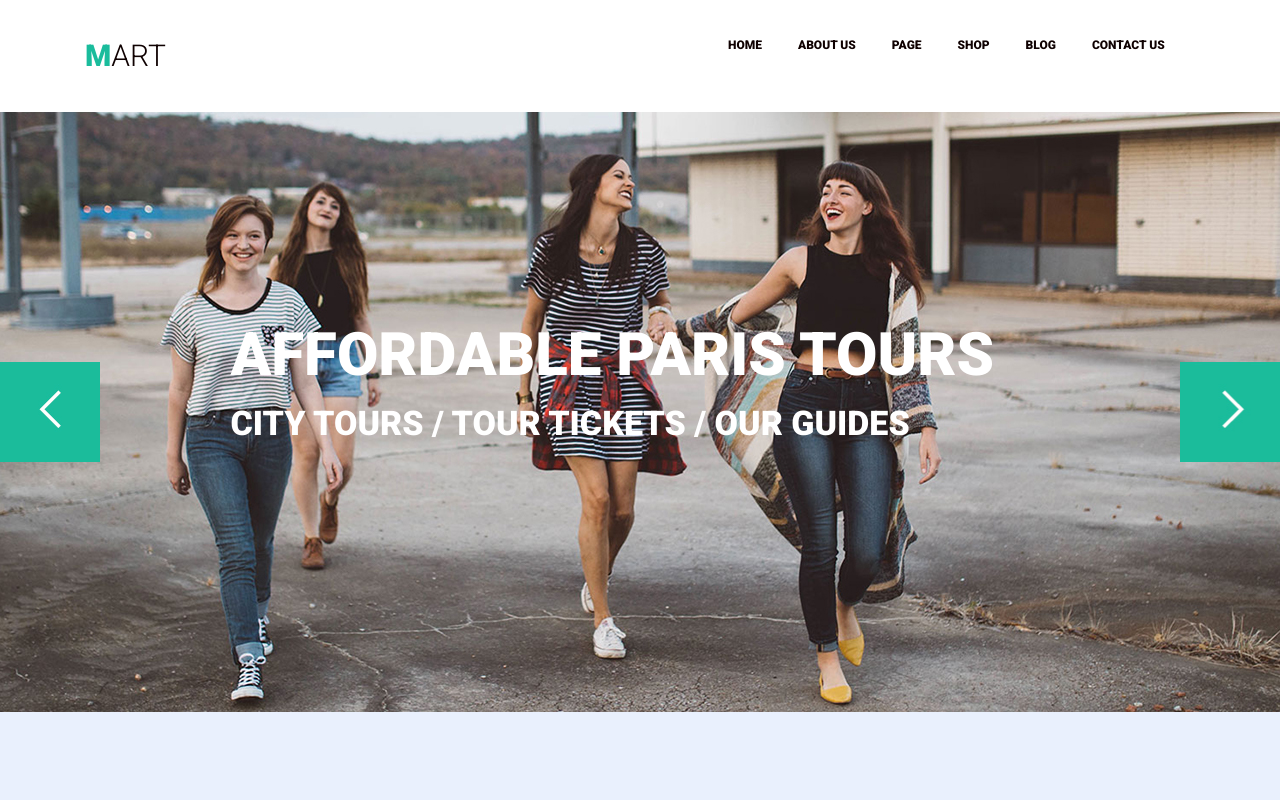
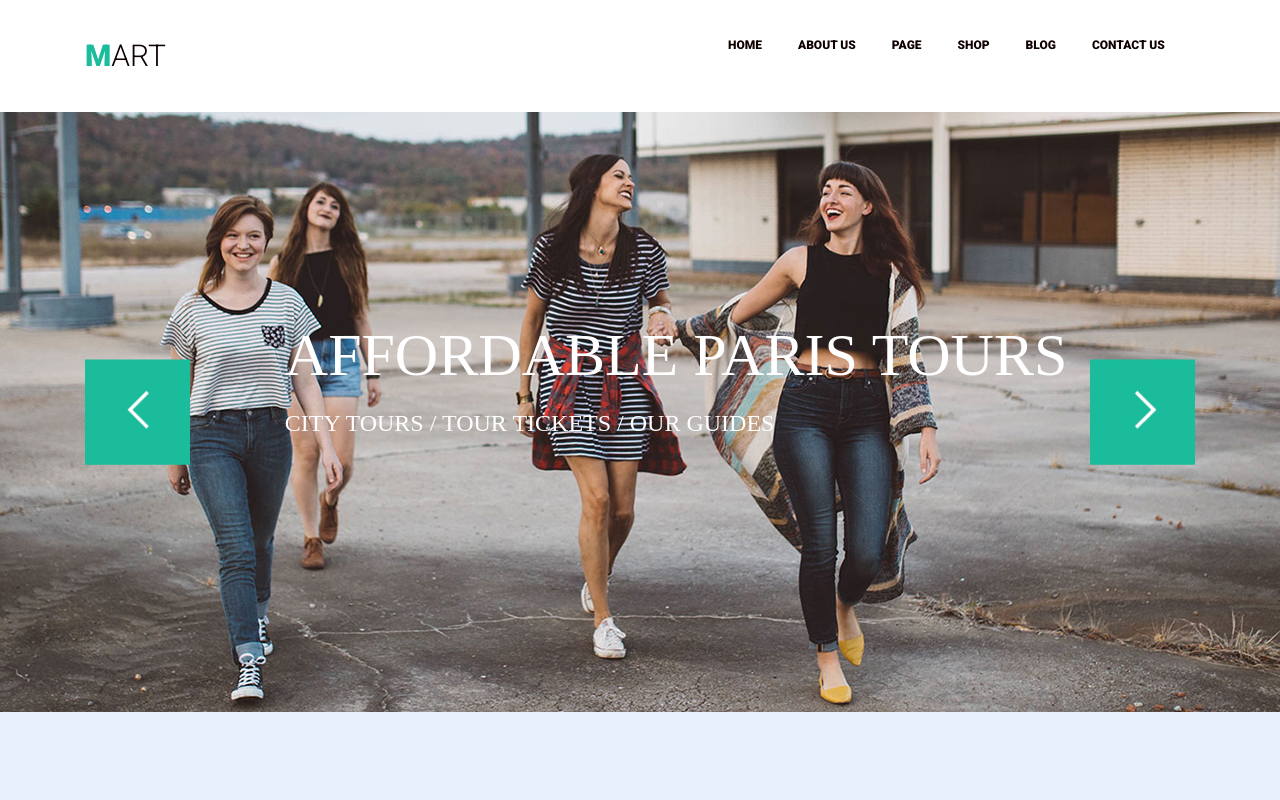
Before and after one commit to MyroslavaMaksymenko/goit-fe-course, a plain HTML site: page html-css/hw-05/index.html in a window 1280 px wide. Shown: the top 800 px of the page. Drawn offline with nearby package versions, Linux system fonts and the light colour scheme; a script that the page names is missing.

Commit message:
addition

```diff
--- a/html-css/hw-05/css/style.css
+++ b/html-css/hw-05/css/style.css
@@ -123,25 +123,39 @@ input[type="radio"].visually-hidden{
 /*slider section*/
 .slider{
   margin: 0;
+  padding:0;
   background-image: url(../img/background.jpg);
   background-position: center;
   background-repeat: no-repeat;
   background-size: cover;
 }
-
+.container{
+  width:1110px;
+  padding:0;
+  margin:0;
+}
 .slider-title{
+  padding:0;
   position: relative;
   min-height: 600px;
   text-align: left;
-  margin: auto;
+  font-size: 60px;
+  line-height: 82px;
+  margin: 0 auto;
+  font-family: 'Times New Roman', serif;
+}
+.slides-descr{
+  font-size: 24px;
+  line-height: 54px;
 }
 
 .slider-ctrl{
   display: inline-block;
-  width: 100px;
-  height: 100px;
+  margin:0;
+  width: 105px;
+  height: 105px;
   border: 0;
-  background-color: rgba(139, 69, 19, 0.7);
+  background-color: rgba(26, 188, 156, 1.0);
   position: absolute;
   top: 50%;
   transform: translateY(-50%);
@@ -184,17 +198,7 @@ input[type="radio"].visually-hidden{
   text-transform: uppercase;
 }
 
-.slides-title{
-  font-size: 60px;
-  line-height: 82px;
-  font-weight: 600;
-}
 
-.slides-descr{
-  font-size: 34px;
-  line-height: 54px;
-  font-weight: 600;
-}
 
 /*collection content section*/
 
```
